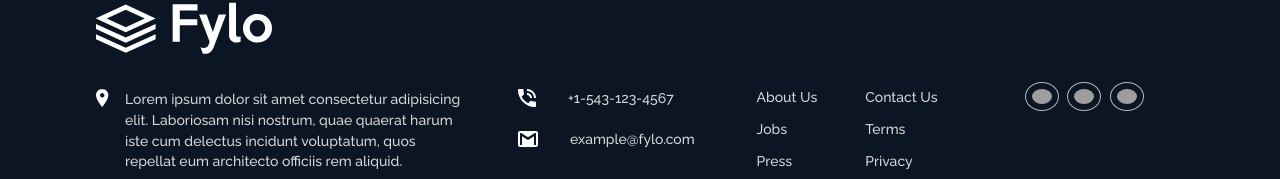
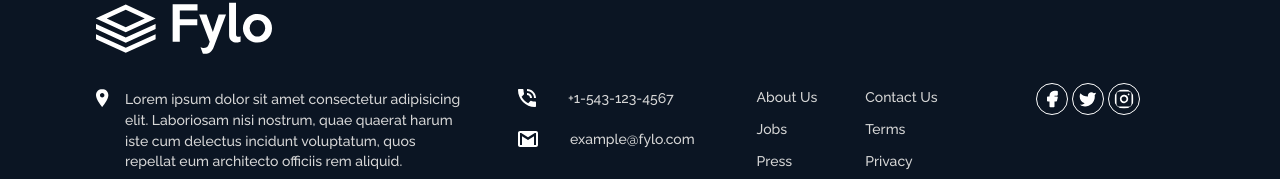
Before and after one commit to Humber70/Fylo-landing-page, a React (Vite) app: page / in a window 1280 px wide. Shown: the part 2918-3097 px from the top of the page. Built offline with nearby package versions, Linux system fonts and the light colour scheme; grey boxes are pictures that could not be loaded; the HTML template or start-up script is replaced by a standard one.

Commit message:
refact: insert code svg inline for icons social and apply styles css

```diff
--- a/src/components/Footer/Footer.jsx
+++ b/src/components/Footer/Footer.jsx
@@ -55,14 +55,13 @@ export default function Footer () {
 
           <div className={css.social}>
             <a href="">
-              <img src="/assets/icons/icon-facebook.svg" alt="icon-facebook" />
+              <svg  xmlns="http://www.w3.org/2000/svg"  width="20"  height="20"  viewBox="0 0 24 24"  fill="#ffff"  className={css.iconsSocials}><path stroke="none" d="M0 0h24v24H0z" fill="none"/><path d="M18 2a1 1 0 0 1 .993 .883l.007 .117v4a1 1 0 0 1 -.883 .993l-.117 .007h-3v1h3a1 1 0 0 1 .991 1.131l-.02 .112l-1 4a1 1 0 0 1 -.858 .75l-.113 .007h-2v6a1 1 0 0 1 -.883 .993l-.117 .007h-4a1 1 0 0 1 -.993 -.883l-.007 -.117v-6h-2a1 1 0 0 1 -.993 -.883l-.007 -.117v-4a1 1 0 0 1 .883 -.993l.117 -.007h2v-1a6 6 0 0 1 5.775 -5.996l.225 -.004h3z" /></svg>
             </a>
             <a href="">
-              <img src="/assets/icons/icon-twitter.svg" alt="icon-twitter" />
-
+              <svg xmlns="http://www.w3.org/2000/svg" width="20" height="20" viewBox="0 0 24 24" fill="#ffff" stroke="none" strokeWidth="2" strokeLinecap="round" strokeLinejoin="round" className={css.iconsSocials}><path d="M22 4s-.7 2.1-2 3.4c1.6 10-9.4 17.3-18 11.6 2.2.1 4.4-.6 6-2C3 15.5.5 9.6 3 5c2.2 2.6 5.6 4.1 9 4-.9-4.2 4-6.6 7-3.8 1.1 0 3-1.2 3-1.2z"/></svg>
             </a>
             <a href="">
-              <img src="/assets/icons/icon-instagram.svg" alt="icon-instagram" />
+              <svg xmlns="http://www.w3.org/2000/svg" width="20" height="20" viewBox="0 0 24 24" fill="none" stroke="#ffff" strokeWidth="2" strokeLinecap="round" strokeLinejoin="round" className={css.iconsSocials}><rect width="20" height="20" x="2" y="2" rx="5" ry="5"/><path d="M16 11.37A4 4 0 1 1 12.63 8 4 4 0 0 1 16 11.37z"/><line x1="17.5" x2="17.51" y1="6.5" y2="6.5"/></svg>
             </a>
           </div>
         </div>
--- a/src/components/Footer/Footer.module.css
+++ b/src/components/Footer/Footer.module.css
@@ -50,12 +50,16 @@
 .social {
   justify-content: center;
 
-  img {
-    width: 20px;
-    outline: 1px solid rgb(182, 182, 182);
-    outline-offset: .4rem;
-    margin: 0 .4rem 0 0;
+  .iconsSocials {
     border-radius: 50%;
+    outline: 1px solid white;
+    outline-offset: 5px;
+
+
+    &:hover {
+      outline-color: var(--color-teal-200);
+      fill: var(--color-teal-200);
+    }
   }
 }
 
```
